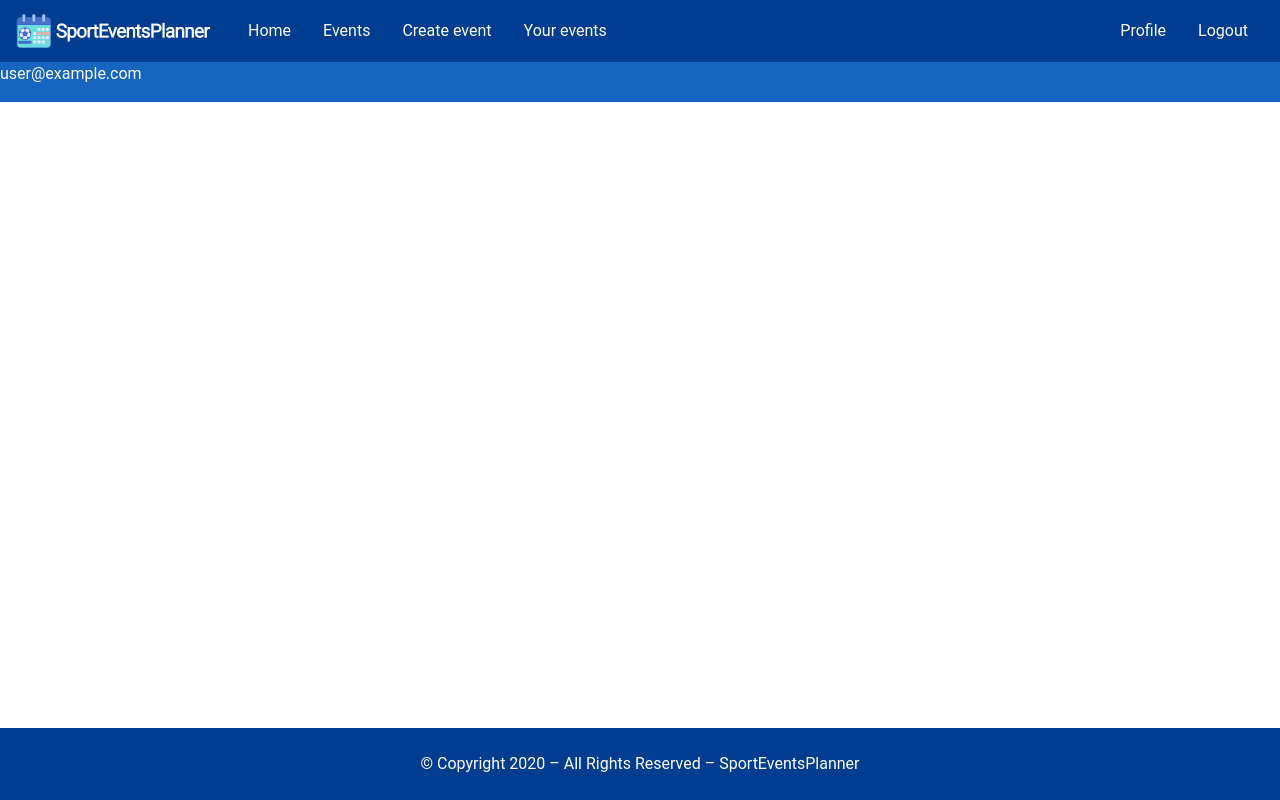
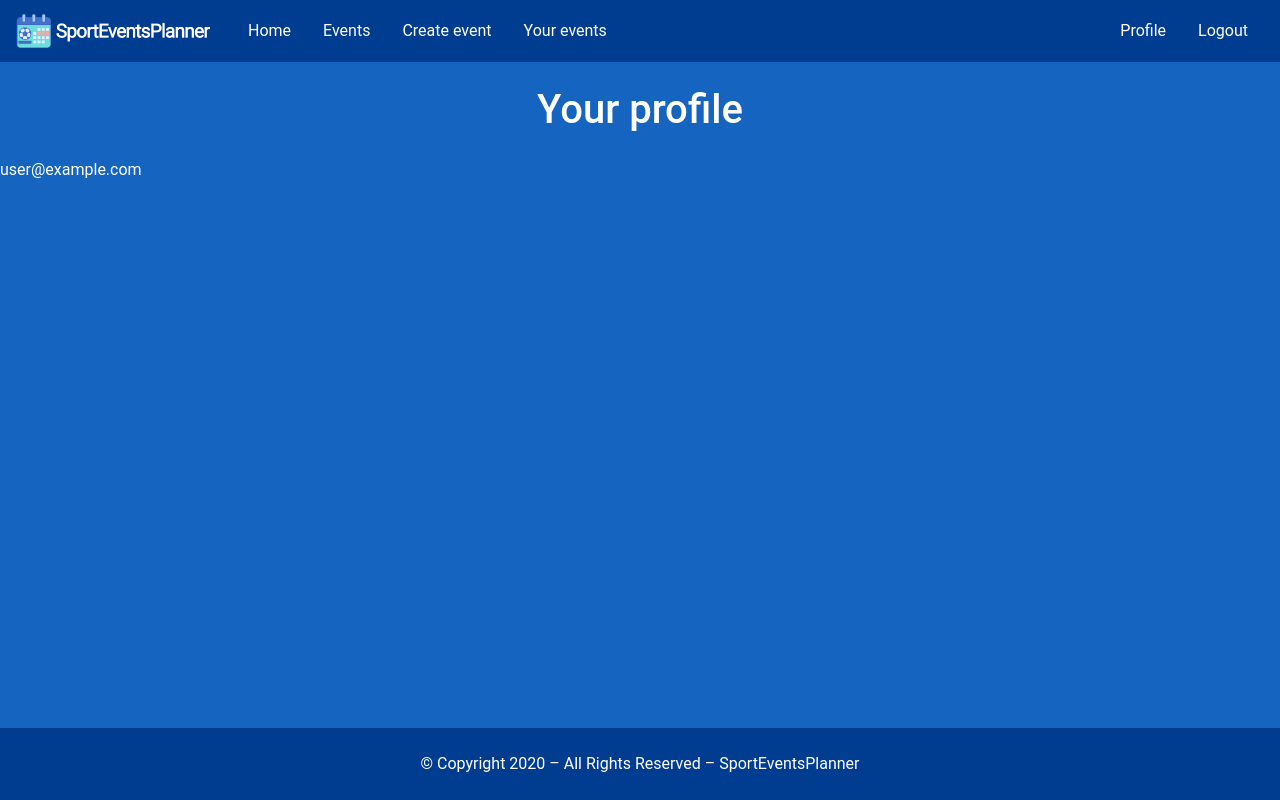
Before and after one commit to trybo/SportEventsPlanner, a Vue app: page /profile in a window 1280 px wide. Built offline with nearby package versions, Linux system fonts and the light colour scheme; no server answers; the database is empty; sample sign-in values are in the browser's storage.

Commit message:
Profile cleaning

```diff
--- a/src/components/Profile.vue
+++ b/src/components/Profile.vue
@@ -1,16 +1,19 @@
 <template>
+  <div id="home-container" class="overflow-hidden">
+    <Navbar />
+    <h1 class="text-center my-4">Your profile</h1>
 
-  <div class="overflow-hidden">
-  <Navbar />
-  <p>{{this.form.email}}</p>
-   <p>{{this.form.nickname}}</p>
-   <Footer />
+        <p>{{ this.form.email }}</p>
+        <p>{{ this.form.nickname }}</p>
+    <Footer />
   </div>
 </template>
 
 <script>
-import firebase from "firebase";
-import{router} from '../main'
+import Navbar from '@/components/Navbar'
+import Footer from '@/components/Footer'
+import firebase from "firebase"
+import {router} from '../main'
 
 export default {
     components:{
@@ -47,10 +50,11 @@ export default {
   beforeMount(){
     this.getData();
   }
-}
-import Navbar from '@/components/Navbar'
-import Footer from '@/components/Footer'
+};
 </script>
 <style>
-
+#home-container {
+  position: relative;
+  min-height: 100vh;
+}
 </style>
```
